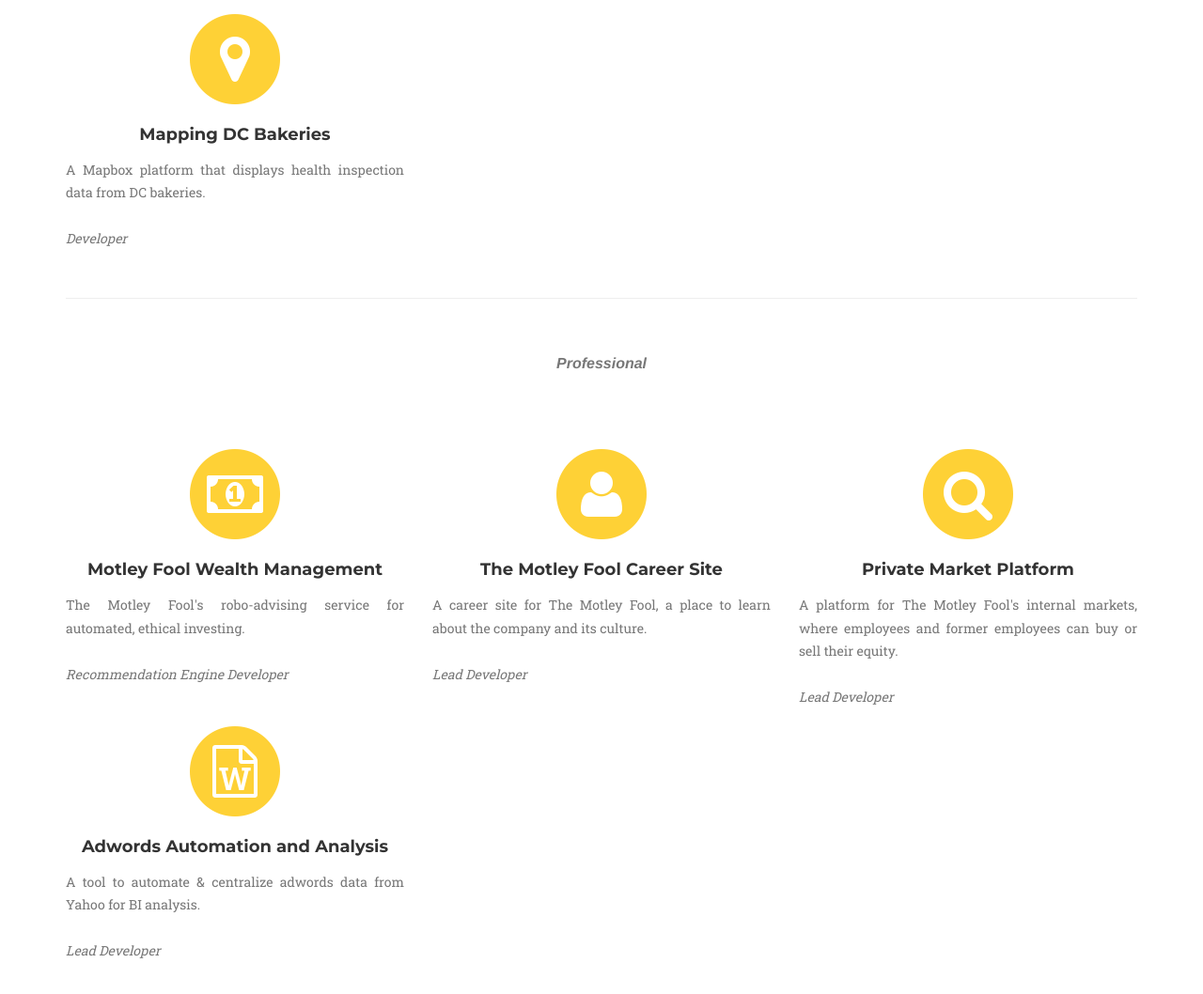
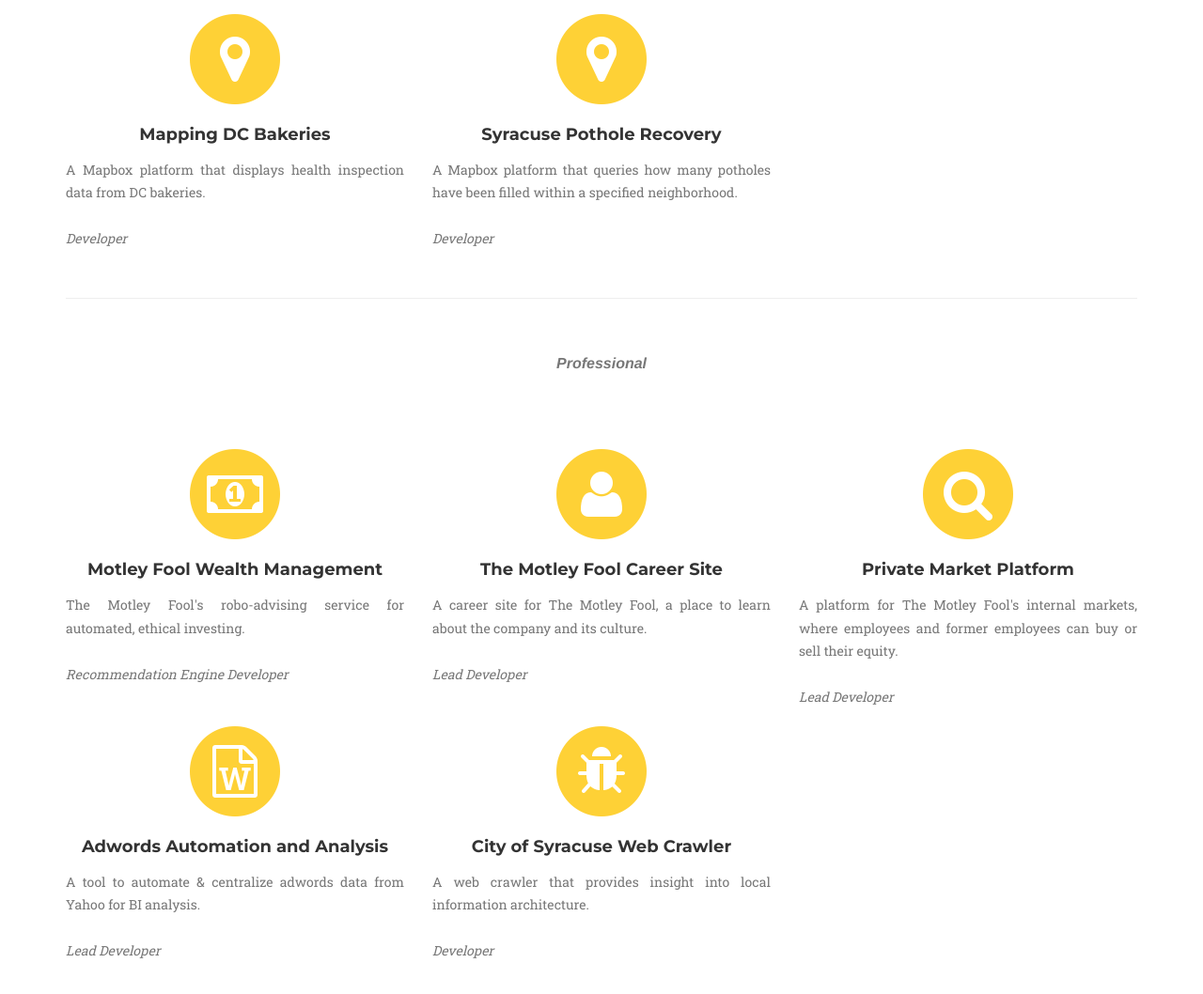
Before and after one commit to millzpaugh/millzpaugh.github.io, a plain HTML site: page index.html in a window 1280 px wide. Shown: the part 2381-3439 px from the top of the page at 94% size. Drawn offline with nearby package versions, Linux system fonts and the light colour scheme; files whose address does not match are found by name; a web font is replaced by a local one.

Commit message:
add recent projects

```diff
--- a/index.html
+++ b/index.html
@@ -99,7 +99,7 @@
                 <br>
                 <br>
                 <br>
-               <p> I'm a Software Engineer housed in Washington, DC, ever-curious about the intersection of tech, politics, and the environment. I have a list of never-ending side projects and love identifying the community side of tech. That falls somewhere between open data, education, wireless organizing, smart farms, and local music. Digital participation > digital consumption.
+               <p> I'm a Software Engineer housed in the Bay Area, ever-curious about the intersection of tech, politics, and the environment. I have a list of never-ending side projects and love identifying the community side of tech. That falls somewhere between open data, education, wireless organizing, smart farms, and local music. Digital participation > digital consumption.
               </div>
           </div>
         </div>
@@ -184,10 +184,8 @@
                     <h4 class="service-heading">Zee Weather</h4>
                     <p class="text-muted justify">A funky weather app that lets you know whether or not to wear a scarf. <br><br><i>Developer</i></p>
                 </div>
+            </div>
 
-
-
-            </div>
             <div class="row text-center">
 
                     <div class="col-md-4">
@@ -200,6 +198,22 @@
                         <h4 class="service-heading">Mapping DC Bakeries</h4>
                         <p class="text-muted justify">A Mapbox platform that displays health inspection data from DC bakeries. <br><br><i>Developer</i></p>
                     </div>
+
+                    <div class="col-md-4">
+                        <a href="https://syracusepotholerecovery.herokuapp.com/">
+                        <span class="fa-stack fa-4x">
+                            <i class="fa fa-circle fa-stack-2x text-primary"></i>
+                            <i class="fa fa-map-marker fa-stack-1x fa-inverse"></i>
+                        </span>
+                        </a>
+                        <h4 class="service-heading">Syracuse Pothole Recovery</h4>
+                        <p class="text-muted justify">A Mapbox platform that queries how many potholes have been filled within a specified neighborhood. <br><br><i>Developer</i></p>
+                    </div>
+            </div>
+
+            <div class="row text-center">
+
+
             </div>
             <br>
             <hr>
@@ -253,6 +267,17 @@
                     </a>
                     <h4 class="service-heading">Adwords Automation and Analysis</h4>
                     <p class="text-muted justify">A tool to automate & centralize adwords data from Yahoo for BI analysis. <br><br><i>Lead Developer</i></p>
+                </div>
+
+                <div class="col-md-4">
+                    <a href="https://codeforamerica.github.io/syracuse_web_crawler/">
+                    <span class="fa-stack fa-4x">
+                        <i class="fa fa-circle fa-stack-2x text-primary"></i>
+                        <i class="fa fa-bug fa-stack-1x fa-inverse"></i>
+                    </span>
+                    </a>
+                    <h4 class="service-heading">City of Syracuse Web Crawler</h4>
+                    <p class="text-muted justify">A web crawler that provides insight into local information architecture. <br><br><i>Developer</i></p>
                 </div>
             </div>
 
```
Lines whose indentation alone changed are shown as unchanged.
